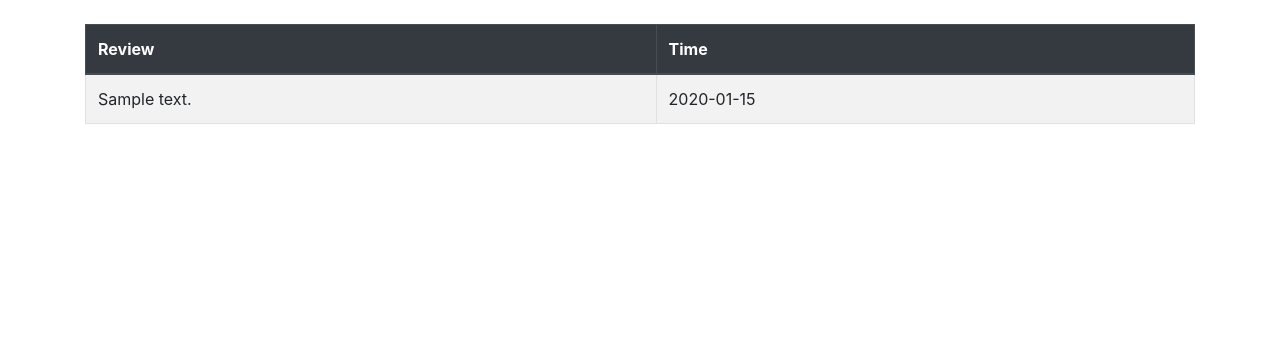
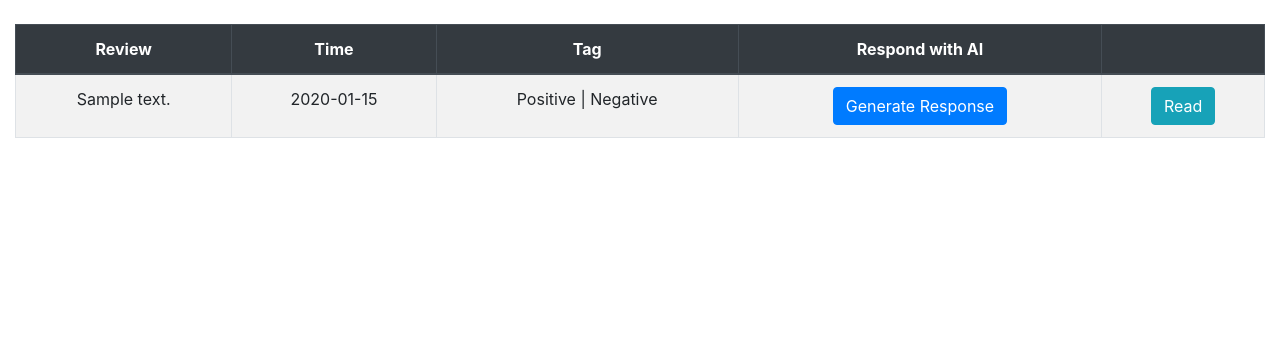
Before and after one commit to harrisonsrp/Customer-Support-Agent, a Flask app: page / in a window 1280 px wide. Shown: the part 56-420 px from the top of the page. Run offline with Flask 3, Linux system fonts and the light colour scheme; a database or web service that is not in the repository returns one stand-in record (values such as "Sample title"); some libraries are stand-ins or nearby versions.

Commit message:
Updating UI of web app

```diff
--- a/templates/base.html
+++ b/templates/base.html
@@ -36,7 +36,7 @@
     <body>
 
 
-            <div class="container">
+            <div class="container-fluid">
               <br>
             {%block content%} {%endblock%}
           </div>
--- a/templates/index.html
+++ b/templates/index.html
@@ -9,18 +9,24 @@
 <div class="index-table">
 
     <table class="table table-bordered table-striped">
-        <thead class="thead-dark">
+        <thead class="thead-dark text-center">
             <tr>
                 <th>Review</th>
                 <th>Time</th>
+                <th>Tag</th>
+                <th>Respond with AI</th>
+                <th></th>
                 <!-- Add more headers if needed -->
             </tr>
         </thead>
-        <tbody>
+        <tbody class="text-center">
             {% for record in data %}
             <tr>
-                <td>{{ record.review_content }}</td>
+                <td>{{ record.review_content[:100] }}</td>
                 <td>{{ record.timestamp.date() }}</td>
+                <td>Positive | Negative</td>
+                <th><button class="btn btn-primary"><a>Generate Response</a> </button></th>
+                <th><button class="btn btn-info"><a>Read</a> </button></th>
                 <!-- Add more fields if needed -->
             </tr>
             {% endfor %}
```
